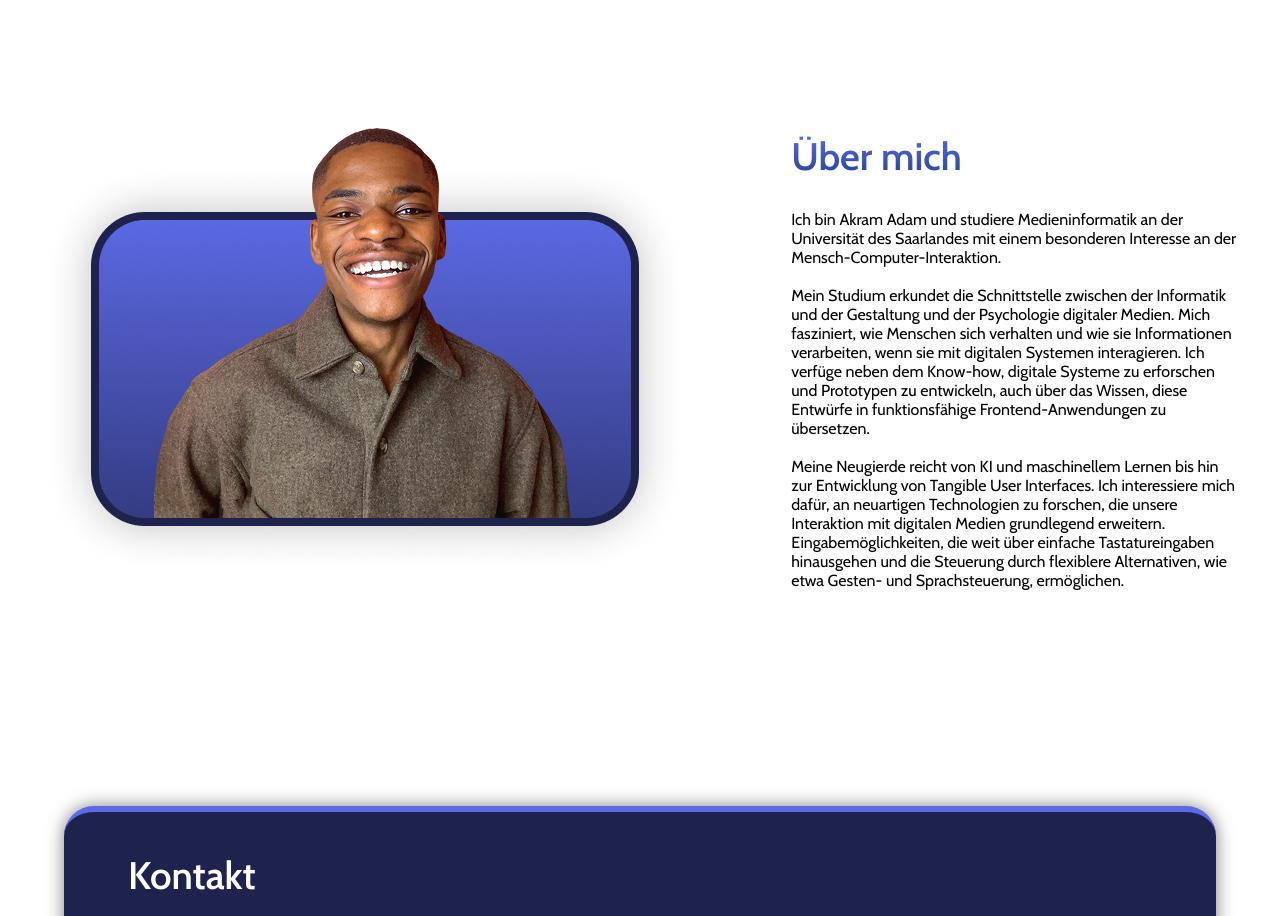
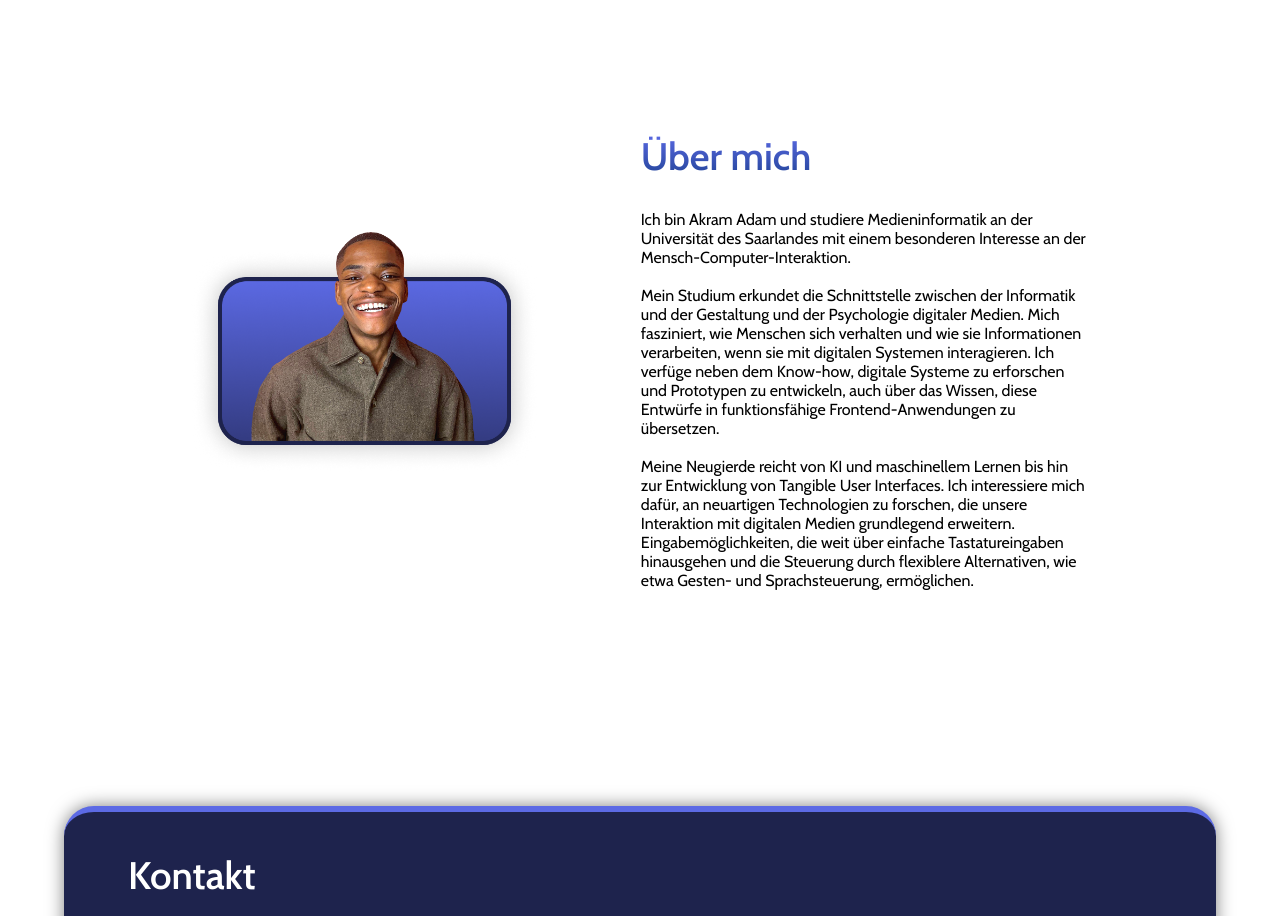
Before and after one commit to akramadam/portfolio-website, a React (Vite) app: page / in a window 1280 px wide. Shown: the part 1020-1936 px from the top of the page. Built offline with nearby package versions, Linux system fonts and the light colour scheme.

Commit message:
adjustment

```diff
--- a/src/index.css
+++ b/src/index.css
@@ -362,8 +362,8 @@ body {
 
   } */
 
-  min-height: 30vh;
-  min-width: 30vw;
+  max-height: 30vh;
+  max-width: 30vw;
   object-fit: cover;
 
 
```
